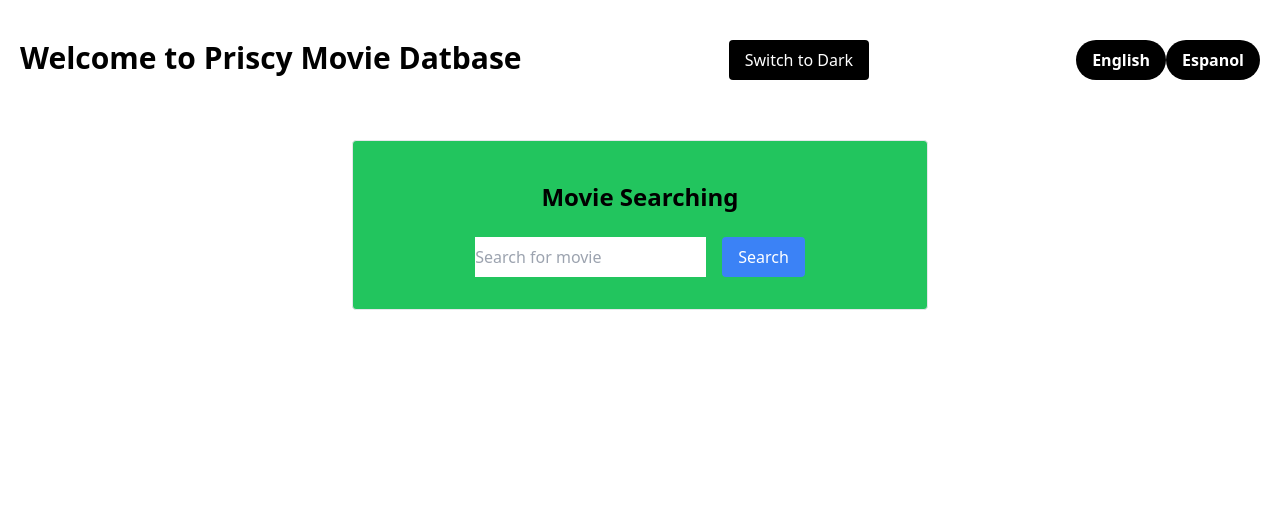
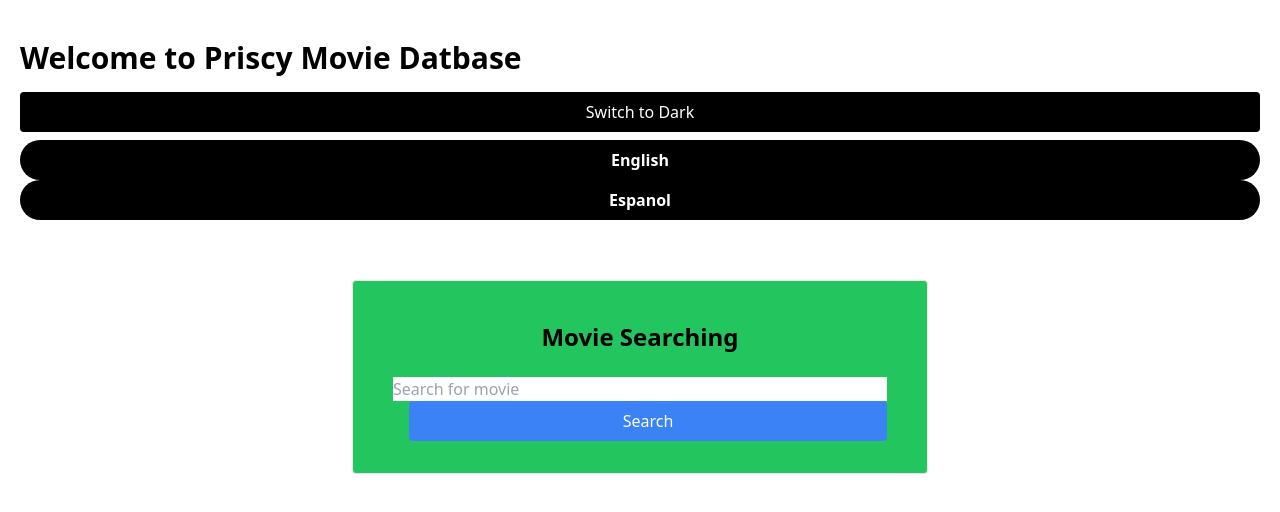
Before and after one commit to Priscy-code/Movie_react, a React (Vite) app: page / in a window 1280 px wide. Shown: the top 512 px of the page. Built offline with nearby package versions, Linux system fonts and the light colour scheme.

Commit message:
movie search

```diff
--- a/src/App.jsx
+++ b/src/App.jsx
@@ -46,14 +46,14 @@ const App = () => {
 
     <div className={`min-h-screen ${theme === 'light' ? 'bg-white' : 'bg-gray-900'} transition duration-500`}>
       <div className="container mx-auto p-5 ">
-      <header className='flex justify-between item-center py-5'>
-        <h1 className={`text-3xl font-bold ${theme == 'light' ? 'text-black' : 'text-white'} transition duration-500`}>{t('Welcome to Priscy Movie Datbase')} </h1>
+      <header className='flex flex-col justify-between item-center py-5'>
+        <h1 className={`text-3xl font-bold ${theme == 'light' ? 'text-black' : 'text-white'} transition duration-500 mb-4`}>{t('Welcome to Priscy Movie Datbase')} </h1>
         <button onClick={toggleTheme}
         className={`px-4 py-2 rounded ${theme === 'light' ? 'bg-black text-white' : 'bg-white text-black'} transition duration-500`}>
           Switch to {theme === "light" ? "Dark" : "Light"}
         </button>
 
-        <div className='flex '>
+        <div className='flex flex-col mt-2 '>
           <button className={`px-4 py-2 font-bold rounded-full ${theme === 'light' ? 'bg-black text-white' : 'bg-white text-black' } transition duration-500`} onClick={() => changeLanguage ('en')}>English</button>
           <button className={`px-4 py-2 font-bold rounded-full ${theme === 'light' ? 'bg-black text-white' : 'bg-white text-black'} transition duration-500`} onClick={() => changeLanguage('es')}>Espanol</button>
         </div>
--- a/src/components/SearchBar.jsx
+++ b/src/components/SearchBar.jsx
@@ -54,7 +54,7 @@ const SearchBar = () => {
             {/* <div className="bg-blue border-slate-100 rounded  sm:p-10 sm:pb-8 lg:p-10 xl:pb-8 space-y-6 max-w-xl mx-auto "> */}
             <h2 className="text-2xl font-bold mb-4 text-center">Movie Searching </h2>
 
-            <div className="flex justify-center space-x-4">
+            <div className="flex  flex-col justify-center space-x-4">
                 <input type="text"
                 value= {search}
                 onChange={(e) => setSearch(e.target.value)}
```
